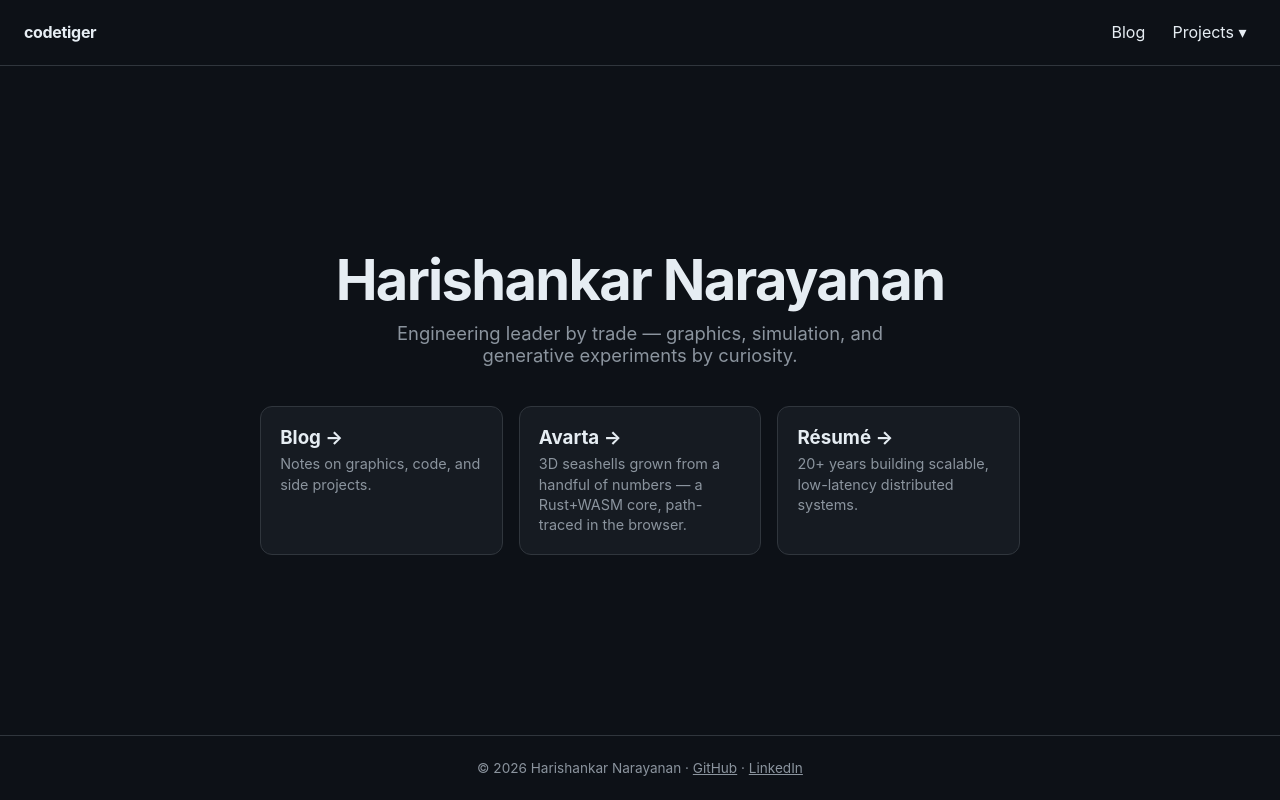
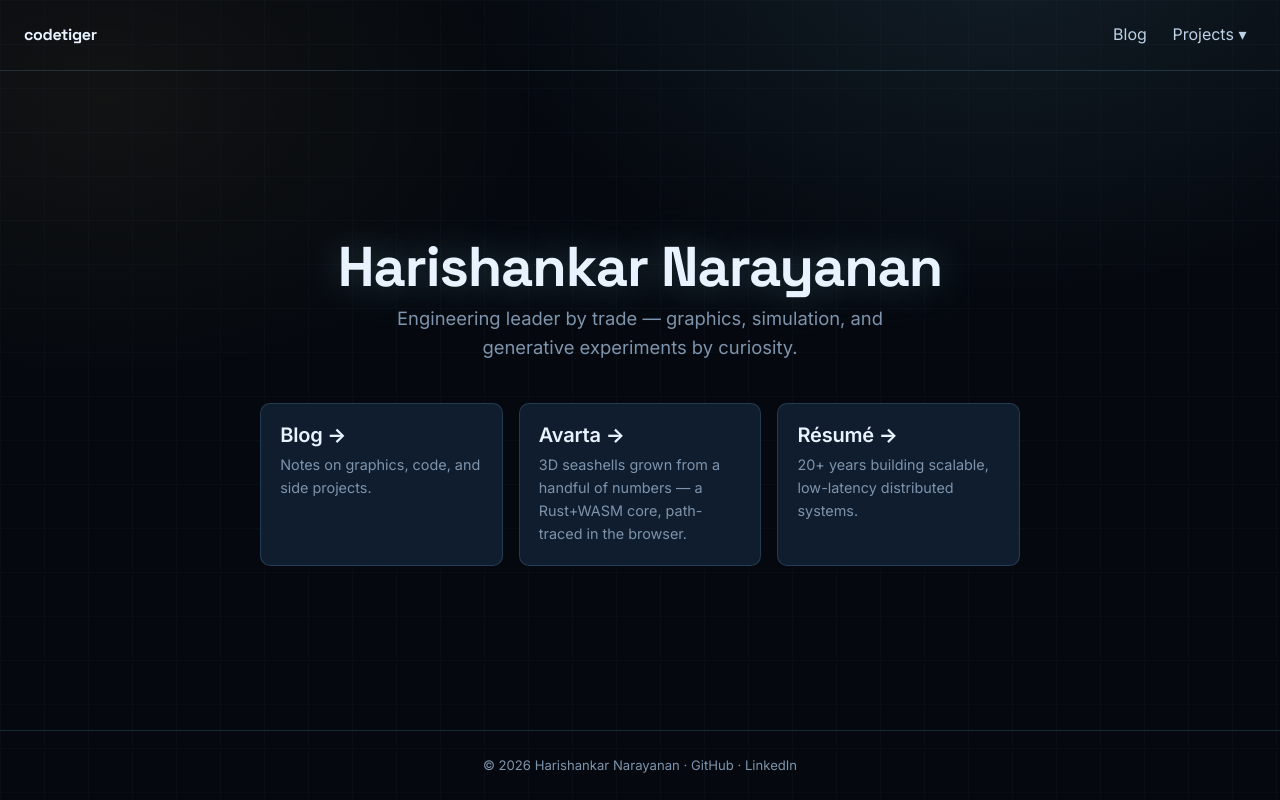
Before and after one commit to codetiger/website-cicd, a plain HTML site: page home/index.html in a window 1280 px wide. Drawn offline with Linux system fonts and the light colour scheme.

Commit message:
design-system: distribute to /design-system/, adopt across the whole family
Publish the shared design system and roll the navy/cyan identity out everywhere.

Aggregator:
- build.sh: publish design-system/ -> dist/design-system/; export DESIGN_SYSTEM_DIR;
  drop the resume Python build step (resume is now one Vite build).
- home/index.html: adopt the design system via a runtime <link> + DS component classes.
- deploy.yml: drop the now-unused Python setup.
- docs: CLAUDE.md + design-system/README.md updated for the runtime-link model.

Submodule pointer bumps (each repo adopts the shared tokens):
- blog   -> bcb9741  Adopt shared design system tokens and fonts
- avarta -> 8aa63d6  Re-skin web UI onto the shared design system
- resume -> c4edf04  Replace Python static-fallback build with a TypeScript Vite plugin

Co-Authored-By: Claude Opus 4.8 (1M context) <noreply@anthropic.com>

```diff
--- a/home/index.html
+++ b/home/index.html
@@ -8,169 +8,40 @@
       name="description"
       content="Personal site of Harishankar Narayanan (codetiger): blog, projects, and résumé."
     />
+
+    <!-- Shared design system (single source of truth, published to /design-system/
+         by scripts/build.sh). One link pulls in tokens.css via its @import. -->
+    <link rel="preconnect" href="https://fonts.googleapis.com" />
+    <link rel="preconnect" href="https://fonts.gstatic.com" crossorigin />
+    <link
+      rel="stylesheet"
+      href="https://fonts.googleapis.com/css2?family=Space+Grotesk:wght@500;600;700&family=Inter:wght@400;500;600&family=JetBrains+Mono:wght@400;500&display=swap"
+    />
+    <link rel="stylesheet" href="/design-system/design-system.css" />
+
     <style>
-      :root {
-        --bg: #0d1117;
-        --fg: #e6edf3;
-        --muted: #8b949e;
-        --accent: #58a6ff;
-        --card: #161b22;
-        --border: #30363d;
-      }
-      * {
-        box-sizing: border-box;
-      }
-      html,
+      /* Page-specific layout only — identity + every component come from the design
+         system. These rules are UN-layered, so they win over the DS @layer rules
+         with no specificity battle (the DS override contract). */
       body {
-        margin: 0;
-        padding: 0;
-      }
-      body {
-        background: var(--bg);
-        color: var(--fg);
-        font-family:
-          -apple-system, BlinkMacSystemFont, "Segoe UI", Roboto, Helvetica, Arial, sans-serif;
         min-height: 100vh;
         display: flex;
         flex-direction: column;
       }
-      header {
-        display: flex;
-        align-items: center;
-        justify-content: space-between;
-        padding: 1rem 1.5rem;
-        border-bottom: 1px solid var(--border);
-      }
-      .brand {
-        font-weight: 700;
-        letter-spacing: -0.02em;
-      }
-      nav {
-        display: flex;
-        gap: 0.5rem;
-        align-items: center;
-      }
-      nav a,
-      .dropdown > button {
-        color: var(--fg);
-        text-decoration: none;
-        padding: 0.4rem 0.6rem;
-        border-radius: 6px;
-        font: inherit;
-      }
-      nav a:hover,
-      .dropdown > button:hover,
-      .dropdown[data-open="true"] > button {
-        background: var(--card);
-        color: var(--accent);
-      }
-      .dropdown {
-        position: relative;
-      }
-      .dropdown > button {
-        background: none;
-        border: none;
-        cursor: pointer;
-      }
-      .menu {
-        position: absolute;
-        right: 0;
-        top: 100%;
-        margin-top: 0.4rem;
-        background: var(--card);
-        border: 1px solid var(--border);
-        border-radius: 8px;
-        min-width: 240px;
-        padding: 0.4rem;
-        display: none;
-        z-index: 10;
-      }
-      .menu.open {
-        display: block;
-      }
-      .menu a {
-        display: block;
-        padding: 0.5rem 0.6rem;
-        border-radius: 6px;
-      }
-      .menu a:hover {
-        background: var(--bg);
-      }
-      .menu a small {
-        display: block;
-        color: var(--muted);
-        font-size: 0.78rem;
-        margin-top: 0.15rem;
-      }
-      .menu a.soon {
-        opacity: 0.5;
-        pointer-events: none;
-      }
-      main {
+      .hero {
         flex: 1;
-        display: flex;
-        flex-direction: column;
-        align-items: center;
-        justify-content: center;
-        text-align: center;
-        padding: 2rem 1.5rem;
-      }
-      h1 {
-        font-size: clamp(2rem, 6vw, 3.5rem);
-        margin: 0 0 0.5rem;
-        letter-spacing: -0.03em;
-      }
-      .tagline {
-        color: var(--muted);
-        font-size: 1.15rem;
-        max-width: 44ch;
-        margin: 0 auto 2.5rem;
       }
       .cards {
-        display: grid;
-        grid-template-columns: repeat(auto-fit, minmax(210px, 1fr));
-        gap: 1rem;
         max-width: 760px;
         width: 100%;
-      }
-      .card {
-        background: var(--card);
-        border: 1px solid var(--border);
-        border-radius: 12px;
-        padding: 1.2rem;
-        text-align: left;
-        text-decoration: none;
-        color: var(--fg);
-        transition: border-color 0.15s;
-      }
-      .card:hover {
-        border-color: var(--accent);
-      }
-      .card h3 {
-        margin: 0 0 0.35rem;
-      }
-      .card p {
-        margin: 0;
-        color: var(--muted);
-        font-size: 0.9rem;
-        line-height: 1.4;
-      }
-      footer {
-        text-align: center;
-        padding: 1.5rem;
-        color: var(--muted);
-        font-size: 0.85rem;
-        border-top: 1px solid var(--border);
-      }
-      footer a {
-        color: var(--muted);
+        margin-inline: auto;
       }
     </style>
   </head>
-  <body>
-    <header>
+  <body class="brand-backdrop">
+    <header class="site-header">
       <div class="brand">codetiger</div>
-      <nav>
+      <nav class="nav">
         <a href="/blog/">Blog</a>
         <div class="dropdown" id="projects">
           <button aria-haspopup="true" aria-expanded="false">Projects ▾</button>
@@ -184,12 +55,12 @@
       </nav>
     </header>
 
-    <main>
+    <main class="hero">
       <h1>Harishankar Narayanan</h1>
       <p class="tagline">
         Engineering leader by trade — graphics, simulation, and generative experiments by curiosity.
       </p>
-      <div class="cards">
+      <div class="cards card-grid">
         <a class="card" href="/blog/">
           <h3>Blog →</h3>
           <p>Notes on graphics, code, and side projects.</p>
@@ -205,7 +76,7 @@
       </div>
     </main>
 
-    <footer>
+    <footer class="site-footer">
       © <span id="y"></span> Harishankar Narayanan ·
       <a href="https://github.com/codetiger">GitHub</a> ·
       <a href="https://linkedin.com/in/code42tiger/">LinkedIn</a>
```
Also changed, not shown: CLAUDE.md (+23 -9 lines), .github/workflows/deploy.yml, design-system/README.md, 1 other file.
